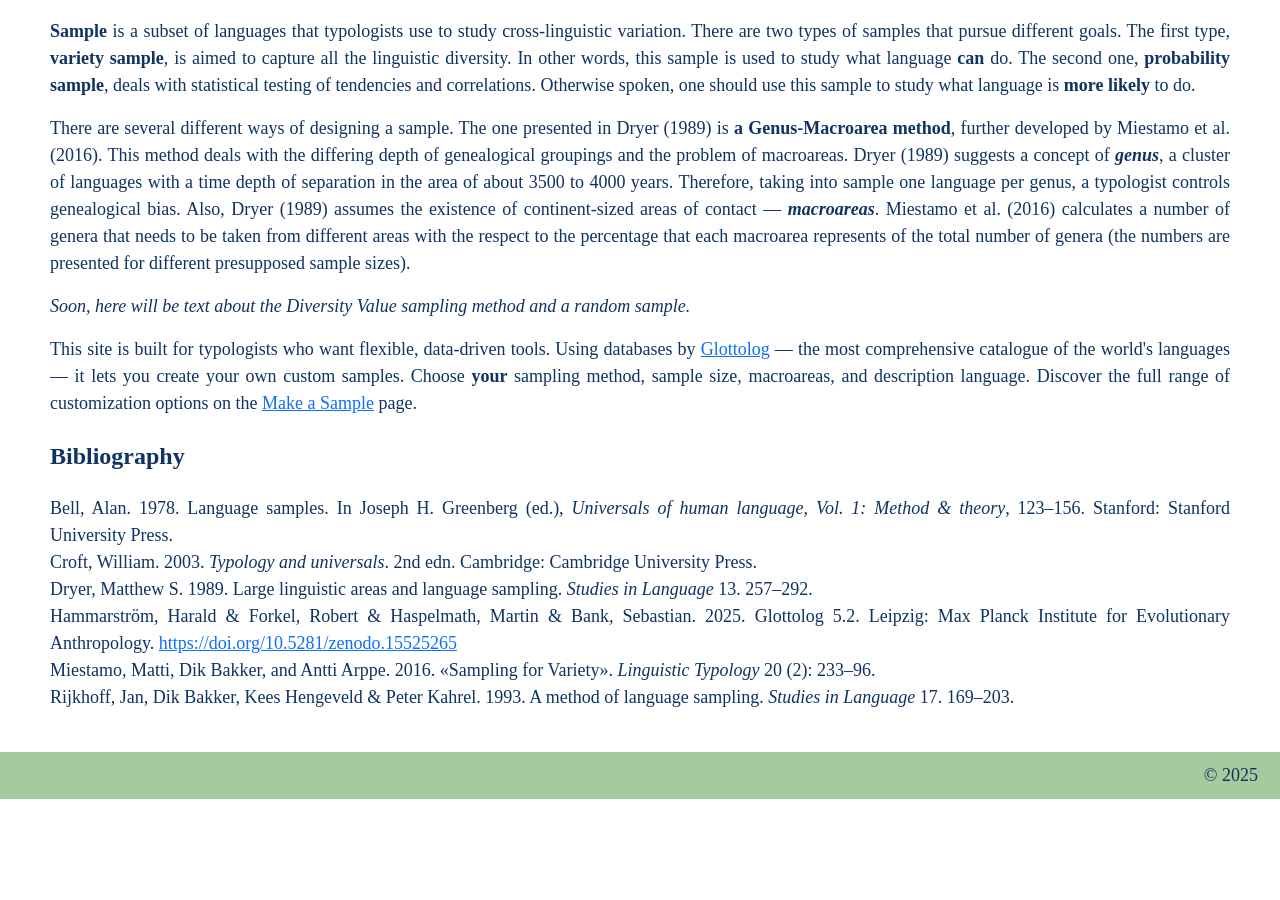
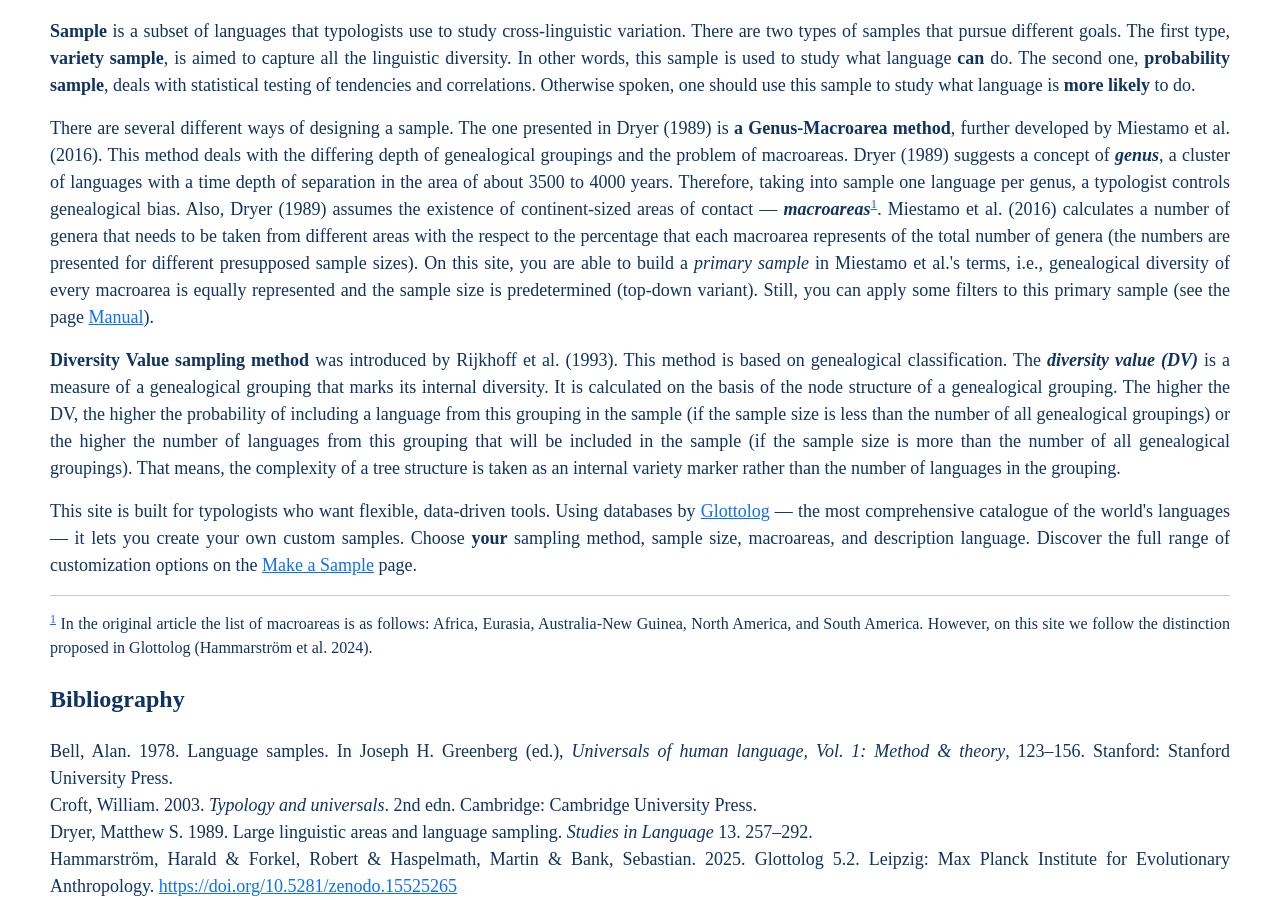
Before and after one commit to Interprole/Sampling, a Flask app: page /about in a window 1280 px wide. Shown: the part 305-1205 px from the top of the page. Before the commit the page ends 1104 px from the top, so only its background shows below. Run offline with Flask 3, Linux system fonts and the light colour scheme; some libraries are stand-ins or nearby versions.

Commit message:
new info on about page added

```diff
--- a/static/styles.css
+++ b/static/styles.css
@@ -23,6 +23,7 @@
 h5,
 th,
 td,
+.footnote,
 .navbar,
 .text-input,
 .range-input,
@@ -50,6 +51,10 @@
 
 h5 {
 	font-size: 20px !important;
+}
+
+.footnote {
+	font-size: 16px !important;
 }
 
 .submit-button,
--- a/templates/about.html
+++ b/templates/about.html
@@ -10,13 +10,18 @@
     <strong>Sample</strong> is a subset of languages that typologists use to study cross-linguistic variation. There are two types of samples that pursue different goals. The first type, <strong>variety sample</strong>, is aimed to capture all the linguistic diversity. In other words, this sample is used to study what language <strong>can</strong> do. The second one, <strong>probability sample</strong>, deals with statistical testing of tendencies and correlations. Otherwise spoken, one should use this sample to study what language is <strong>more likely</strong> to do.
 </p>
 <p>
-    There are several different ways of designing a sample. The one presented in Dryer (1989) is <strong>a Genus-Macroarea method</strong>, further developed by Miestamo et al. (2016). This method deals with the differing depth of genealogical groupings and the problem of macroareas. Dryer (1989) suggests a concept of <strong><i>genus</i></strong>, a cluster of languages with a time depth of separation in the area of about 3500 to 4000 years. Therefore, taking into sample one language per genus, a typologist controls genealogical bias. Also, Dryer (1989) assumes the existence of continent-sized areas of contact — <strong><i>macroareas</i></strong>. Miestamo et al. (2016) calculates a number of genera that needs to be taken from different areas with the respect to the percentage that each macroarea represents of the total number of genera (the numbers are presented for different presupposed sample sizes).
+    There are several different ways of designing a sample. The one presented in Dryer (1989) is <strong>a Genus-Macroarea method</strong>, further developed by Miestamo et al. (2016). This method deals with the differing depth of genealogical groupings and the problem of macroareas. Dryer (1989) suggests a concept of <strong><i>genus</i></strong>, a cluster of languages with a time depth of separation in the area of about 3500 to 4000 years. Therefore, taking into sample one language per genus, a typologist controls genealogical bias. Also, Dryer (1989) assumes the existence of continent-sized areas of contact — <strong><i>macroareas</i></strong><sup><a id="fn-1" href="#1">1</a></sup>. Miestamo et al. (2016) calculates a number of genera that needs to be taken from different areas with the respect to the percentage that each macroarea represents of the total number of genera (the numbers are presented for different presupposed sample sizes). On this site, you are able to build a <i>primary sample</i> in Miestamo et al.'s terms, i.e., genealogical diversity of every macroarea is equally represented and the sample size is predetermined (top-down variant). Still, you can apply some filters to this primary sample (see the page <a href="/manual">Manual</a>).
 </p>
 <p>
-    <i>Soon, here will be text about the Diversity Value sampling method and a random sample.</i>
+    <strong>Diversity Value sampling method</strong> was introduced by Rijkhoff et al. (1993). This method is based on genealogical classification. The <strong><i>diversity value (DV)</i></strong> is a measure of a genealogical grouping that marks its internal diversity. It is calculated on the basis of the node structure of a genealogical grouping. The higher the DV, the higher the probability of including a language from this grouping in the sample (if the sample size is less than the number of all genealogical groupings) or the higher the number of languages from this grouping that will be included in the sample (if the sample size is more than the number of all genealogical groupings). That means, the complexity of a tree structure is taken as an internal variety marker rather than the number of languages in the grouping.
 </p>
 <p>
     This site is built for typologists who want flexible, data-driven tools. Using databases by <a href='https://glottolog.org/'>Glottolog</a> — the most comprehensive catalogue of the world's languages — it lets you create your own custom samples. Choose <strong>your</strong> sampling method, sample size, macroareas, and description language. Discover the full range of customization options on the <a href="/">Make a Sample</a> page.
+</p>
+<hr>
+<p class="footnote">
+    <sup><a id="1" href="#fn-1">1</a></sup>
+    In the original article the list of macroareas is as follows: Africa, Eurasia, Australia-New Guinea, North America, and South America. However, on this site we follow the distinction proposed in Glottolog (Hammarström et al. 2024).
 </p>
 <h3><strong>Bibliography</strong></h3>
 <p>
```
